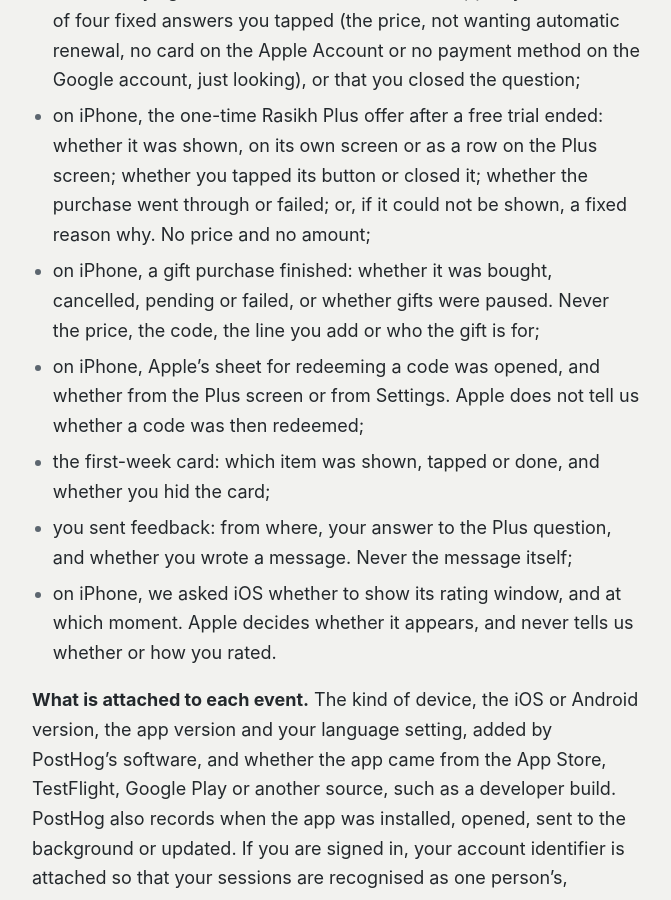
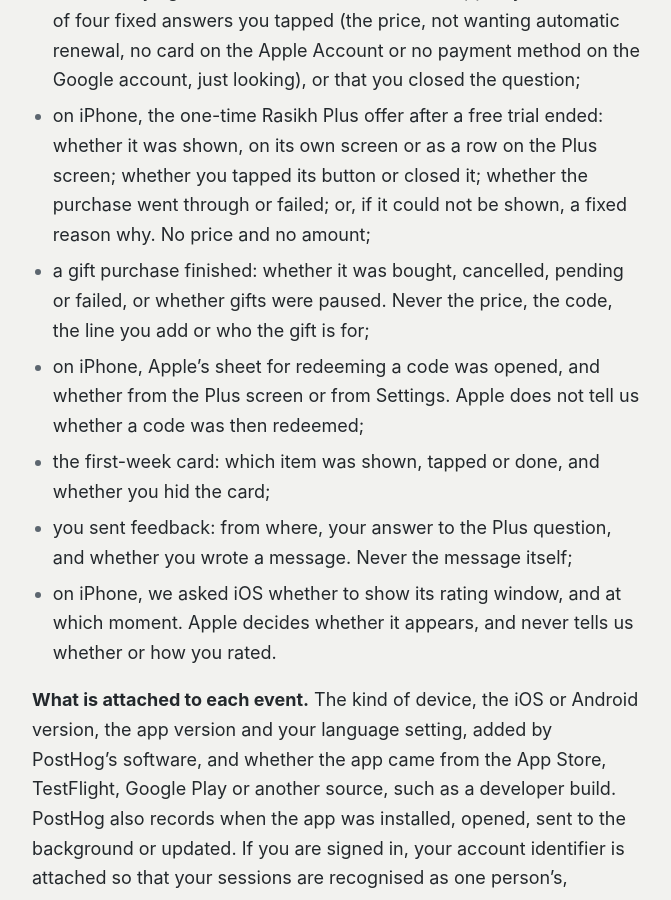
Before and after one commit to vdburger1991/tjbventures-legal, a Jekyll site: the page built from rasikh-privacy.md, in a window 1280 px wide and 900 px high, scrolled down 9290 px. Shown: the whole window, without its empty margins (304-975 px from the left). Built offline with Jekyll 4.4.1, drawn with Linux system fonts in a browser that asks for light colours; some of the changed text lies outside the part shown.

Commit message:
Rasikh privacy: gift purchase analytics now covers Android too
Co-Authored-By: Claude Opus 5.5 <noreply@anthropic.com>
Claude-Session: https://claude.ai/code/session_01FFV2XMyzQvpEdgCLRy2fQB

```diff
--- a/rasikh-privacy.md
+++ b/rasikh-privacy.md
@@ -96,7 +96,7 @@ Rasikh sends a fixed list of usage events to PostHog, our analytics provider, ho
 - a Plus purchase finished: which plan, and whether it was purchased, cancelled, pending or failed. No price and no amount;
 - you closed the store's purchase window (Apple's or Google Play's) without buying and were asked, once, "What stopped you?": which of four fixed answers you tapped (the price, not wanting automatic renewal, no card on the Apple Account or no payment method on the Google account, just looking), or that you closed the question;
 - on iPhone, the one-time Rasikh Plus offer after a free trial ended: whether it was shown, on its own screen or as a row on the Plus screen; whether you tapped its button or closed it; whether the purchase went through or failed; or, if it could not be shown, a fixed reason why. No price and no amount;
-- on iPhone, a gift purchase finished: whether it was bought, cancelled, pending or failed, or whether gifts were paused. Never the price, the code, the line you add or who the gift is for;
+- a gift purchase finished: whether it was bought, cancelled, pending or failed, or whether gifts were paused. Never the price, the code, the line you add or who the gift is for;
 - on iPhone, Apple's sheet for redeeming a code was opened, and whether from the Plus screen or from Settings. Apple does not tell us whether a code was then redeemed;
 - the first-week card: which item was shown, tapped or done, and whether you hid the card;
 - you sent feedback: from where, your answer to the Plus question, and whether you wrote a message. Never the message itself;
```
Also changed, not shown: other parts of rasikh-privacy.md (+1 -1 lines).
